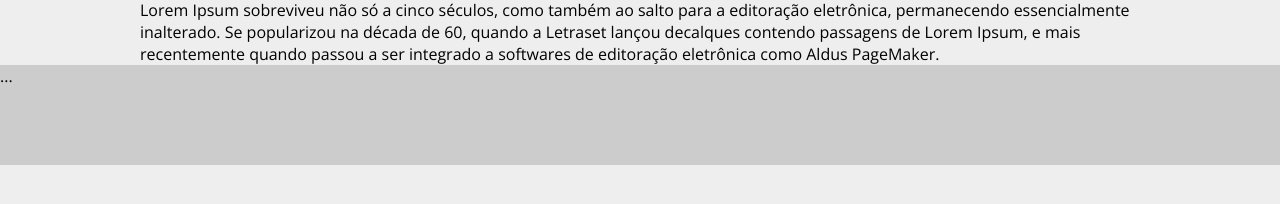
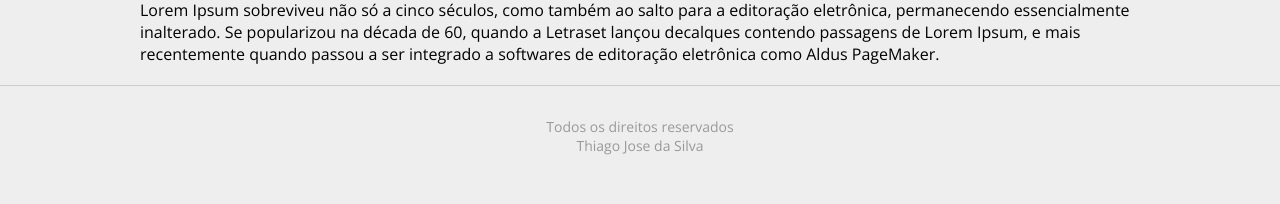
Before and after one commit to thiagoadssilva/CloneFrontEndOlx, a React (Create React App) app in the folder frontend/: page / in a window 1280 px wide. Shown: the part 356-560 px from the top of the page. Built offline with nearby package versions, Linux system fonts and the light colour scheme; no server answers.

Commit message:
finalizado o rodape

```diff
--- a/frontend/src/components/partials/Footer/index.js
+++ b/frontend/src/components/partials/Footer/index.js
@@ -4,7 +4,7 @@ import { FooterArea } from './styled';
 const Footer = () => {
     return(
         <FooterArea>
-            ...
+            Todos os direitos reservados <br/> Thiago Jose da Silva
         </FooterArea>
     );
 }
--- a/frontend/src/components/partials/Footer/styled.js
+++ b/frontend/src/components/partials/Footer/styled.js
@@ -3,5 +3,12 @@ import styled from 'styled-components';
 
 export const FooterArea = styled.div`
     height: 100px;
-    background-color: #CCC;
+    display: flex;
+    justify-content: center;
+    align-items: center;
+    text-align: center;
+    color: #999;
+    font-size: 14px;
+    border-top: 1px solid #CCC;
+    margin-top: 20px;
 `;
```
